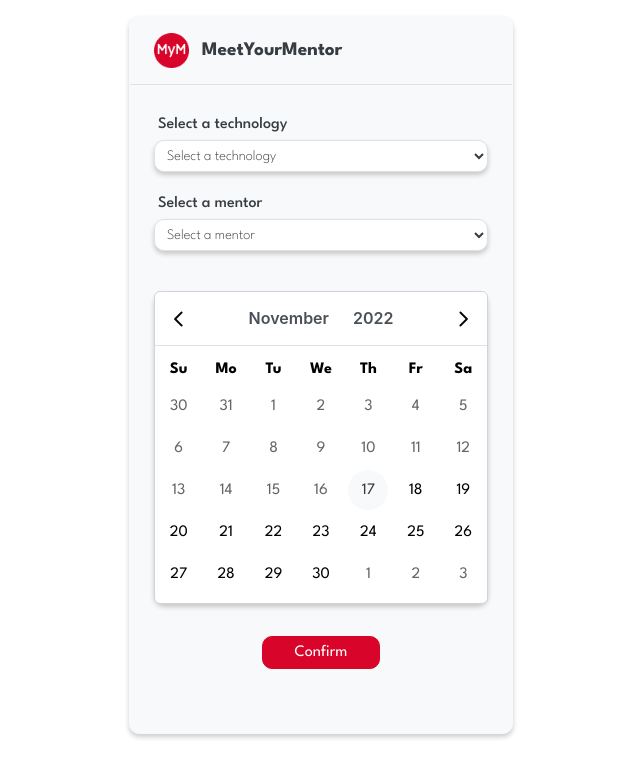
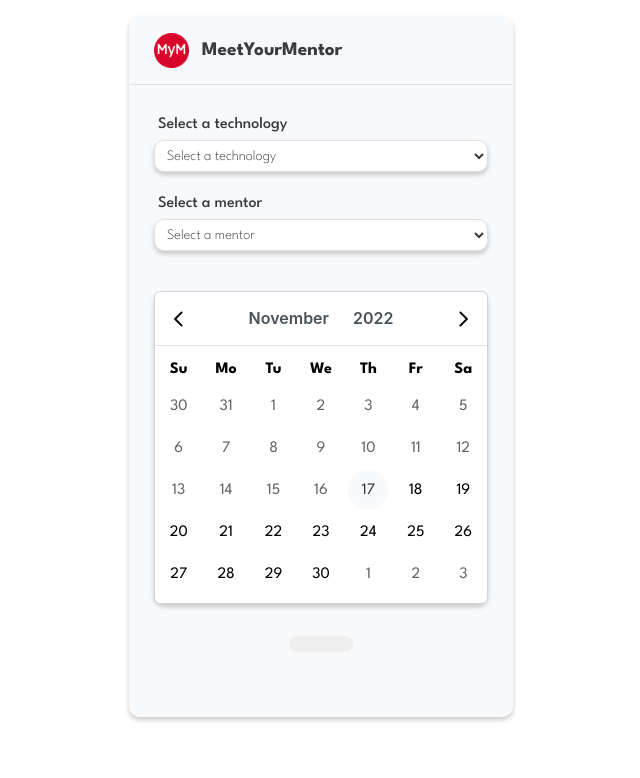
Before and after one commit to SaadiaELF/MeetYourBuddy, a React (Create React App) app: page / in a window 1280 px wide. Shown: the top 778 px of the page, without its empty margins (319-959 px from the left). Built offline with nearby package versions, Linux system fonts and the light colour scheme.

Commit message:
Added onClick att

```diff
--- a/src/components/Button/Button.js
+++ b/src/components/Button/Button.js
@@ -1,7 +1,7 @@
 import React from "react";
 
-const Button = () => {
-  return <button className="btn btn--primary">Confirm</button>;
+const Button = (props) => {
+  return <button className={"btn btn--" + props.variant} onClick={props.handleClick}>{props.text}</button>;
 };
 
 export default Button;
```
